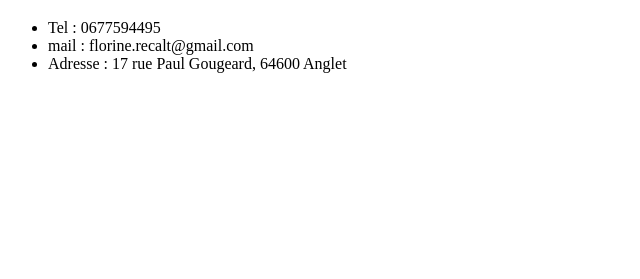
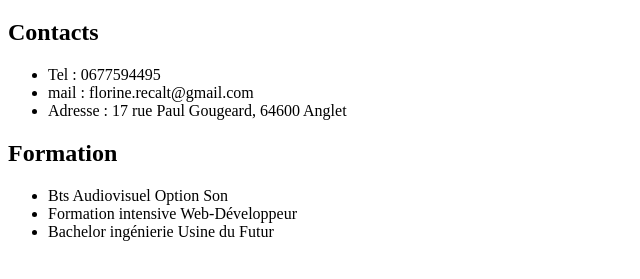
Before and after one commit to florineRcltG/florineRcltG.github.io, a plain HTML site: page index.html in a window 1280 px wide. Shown: the part 61-340 px from the top of the page, without its empty margins (0-640 px from the left). Drawn offline with Linux system fonts and the light colour scheme.

Commit message:
Add formation infos

```diff
--- a/index.html
+++ b/index.html
@@ -10,6 +10,7 @@
     <h1>Florine Recalt-Guissagaits</h1>
 
     <div id="contact">
+        <h2>Contacts</h2>
         <ul>
             <li>Tel : 0677594495</li>
             <li>mail : florine.recalt@gmail.com</li>
@@ -17,6 +18,13 @@
         </ul>
     </div>
 
-
+    <div id="formation">
+        <h2>Formation</h2>
+        <ul>
+            <li>Bts Audiovisuel Option Son</li>
+            <li>Formation intensive Web-Développeur</li>
+            <li>Bachelor ingénierie Usine du Futur</li>
+        </ul>
+    </div>
 </body>
 </html>
```
